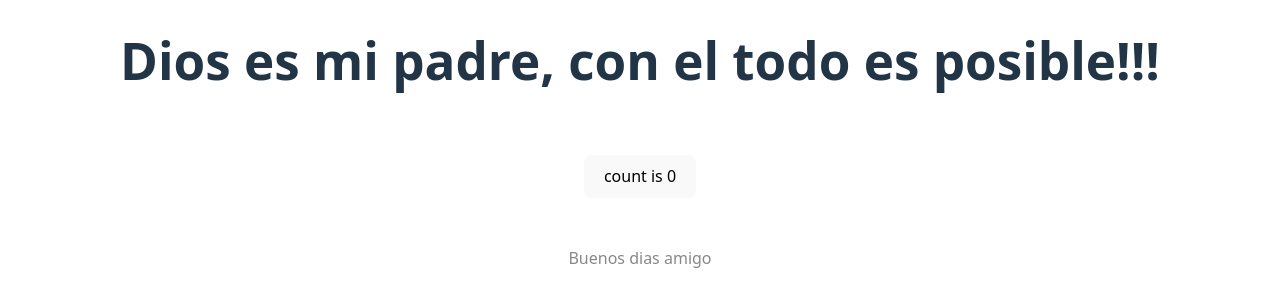
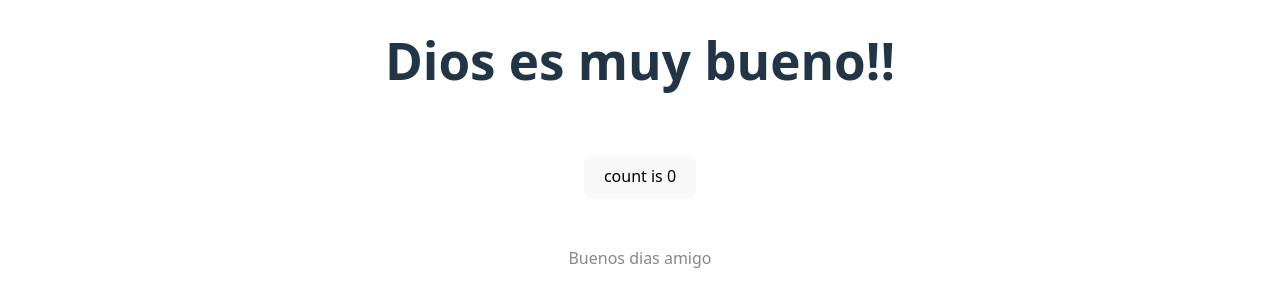
Before and after one commit to wtaype/zitime, a plain HTML site: page index.html in a window 1280 px wide. Shown: the part 333-640 px from the top of the page. Drawn offline with Linux system fonts and the light colour scheme.

Commit message:
deploy: b44f42fc6362b69e912502ffb482041f9f2f07b7

```diff
--- /dev/null
+++ b/assets/index-B30G3n2w.js
@@ -0,0 +1,14 @@
+(function(){const r=document.createElement("link").relList;if(r&&r.supports&&r.supports("modulepreload"))return;for(const e of document.querySelectorAll('link[rel="modulepreload"]'))i(e);new MutationObserver(e=>{for(const t of e)if(t.type==="childList")for(const s of t.addedNodes)s.tagName==="LINK"&&s.rel==="modulepreload"&&i(s)}).observe(document,{childList:!0,subtree:!0});function o(e){const t={};return e.integrity&&(t.integrity=e.integrity),e.referrerPolicy&&(t.referrerPolicy=e.referrerPolicy),e.crossOrigin==="use-credentials"?t.credentials="include":e.crossOrigin==="anonymous"?t.credentials="omit":t.credentials="same-origin",t}function i(e){if(e.ep)return;e.ep=!0;const t=o(e);fetch(e.href,t)}})();function c(n){let r=0;const o=i=>{r=i,n.innerHTML=`count is ${r}`};n.addEventListener("click",()=>o(r+1)),o(0)}document.querySelector("#app").innerHTML=`
+  <div>
+    <a href="https://vite.dev" target="_blank">
+      <img src="https://i.postimg.cc/bvWtMmR7/image.png" class="logo" alt="Vite logo" />
+    </a>
+    <h1>Dios es muy bueno!!</h1>
+    <div class="card">
+      <button id="counter" type="button"></button>
+    </div>
+    <p class="read-the-docs">
+      Buenos dias amigo
+    </p>
+  </div>
+`;c(document.querySelector("#counter"));
--- a/index.html
+++ b/index.html
@@ -5,7 +5,7 @@
     <link rel="icon" type="image/svg+xml" href="https://i.postimg.cc/bvWtMmR7/image.png" />
     <meta name="viewport" content="width=device-width, initial-scale=1.0" />
     <title>Witime</title>
-    <script type="module" crossorigin src="/zitime/assets/index-DnHJc2-1.js"></script>
+    <script type="module" crossorigin src="/zitime/assets/index-B30G3n2w.js"></script>
     <link rel="stylesheet" crossorigin href="/zitime/assets/index-CrYBktwj.css">
   </head>
   <body>
```
